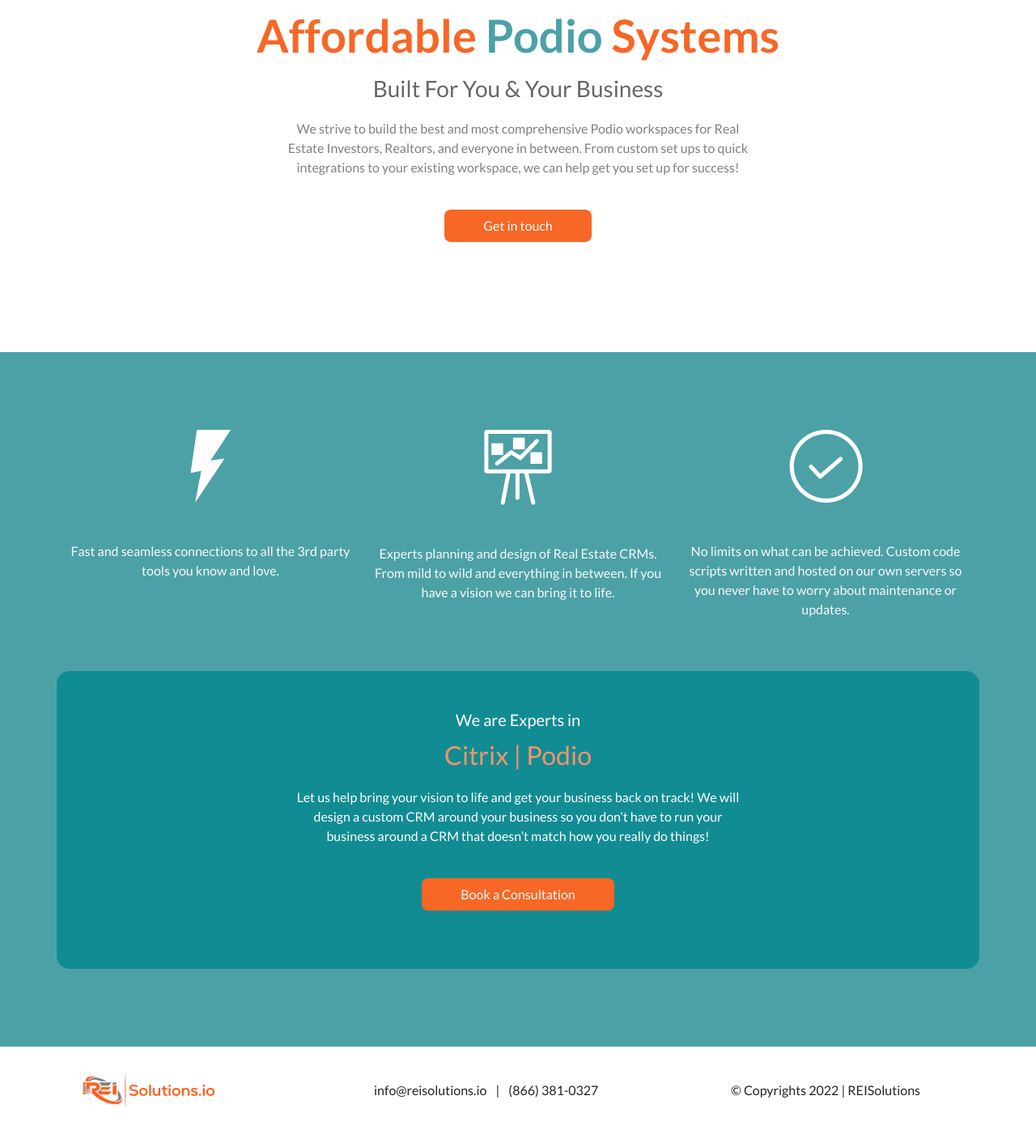
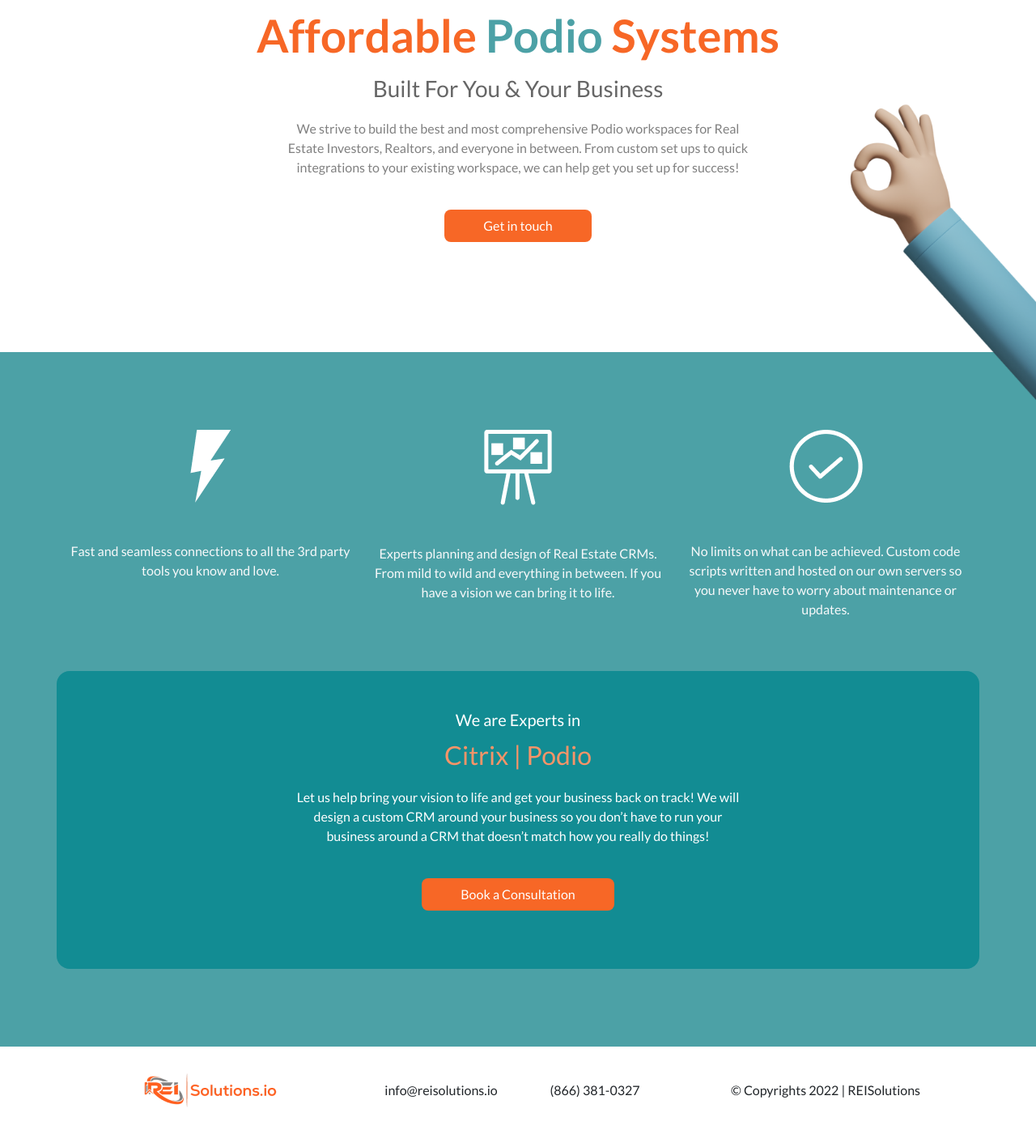
Before and after one commit to Meritdike/reiSolutions-Landing-page, a plain HTML site: page index.html in a window 1280 px wide. Shown: the part 172-1573 px from the top of the page at 81% size. Drawn offline with Linux system fonts and the light colour scheme.

Commit message:
ch: updated responsive mobile footer design and added the arm image

```diff
--- a/css/style.css
+++ b/css/style.css
@@ -97,6 +97,14 @@
     font-size: 0.8rem;
 }
 
+.w-36 {
+    width: 36%;
+}
+
+.w-hand {
+    top: -27em;
+}
+
 @media (max-width: 767px) {
     .border-radius {
         border-radius: 0rem;
--- a/index.html
+++ b/index.html
@@ -42,9 +42,13 @@
                     </div>
                 </div>
             </div>
+
         </section>
         <!-- Second section -->
-        <section id="about-us" class="py-lg-5 py-md-5 pt-5 pb-0">
+        <section id="about-us" class="py-lg-5 py-md-5 pt-5 pb-0  position-relative">
+            <div class="container-fluid position-absolute w-hand text-end px-0 d-none d-lg-block d-md-none">
+                <img src="img/rei-hand.png" alt="" class="w-36">
+            </div>
             <div class="container py-lg-5 py-md-5 pt-5 pb-0">
                 <div class="row">
                     <div class="col-lg-4 col-md-12 col-12 text-center">
@@ -127,11 +131,18 @@
     <footer>
         <div class="container py-4">
             <div class="row justify-content-center align-items-center">
-                <div class="col-lg-4 col-md-4 col-12">
+                <div class="col-lg-4 col-md-4 col-12 text-center pb-4 pb-lg-0 pb-md-0">
                     <img src="img/header-logo.png" alt="solution.oi logo" class="img-fluid">
                 </div>
-                <div class="col-lg-4 col-md-4 col-12">
-                    <p class="text-dark mb-0 pointer"><a href="" class="text-decoration-none link-dark">info@reisolutions.io</a> <span class="mx-2"> | </span> (866) 381-0327</p>
+                <div class="col-lg-4 col-md-4 col-12 text-center">
+                    <div class="row">
+                        <div class="col-lg-6 col-md-12 col-12 pb-4 pb-lg-0 pb-md-0">
+                            <p class="text-dark mb-0 pointer"><a href="" class="text-decoration-none link-dark">info@reisolutions.io</a></p>
+                        </div>
+                        <div class="col-lg-6 col-md-12 col-12 pb-4 pb-lg-0 pb-md-0">
+                            <p class="text-dark mb-0 pointer">(866) 381-0327</p>
+                        </div>
+                    </div>
                 </div>
                 <div class="col-lg-4 col-md-4 col-12 text-center">
                     <p class="text-dark mb-0">&copy; Copyrights <span id="curYr"></span> | REISolutions</p>
```
